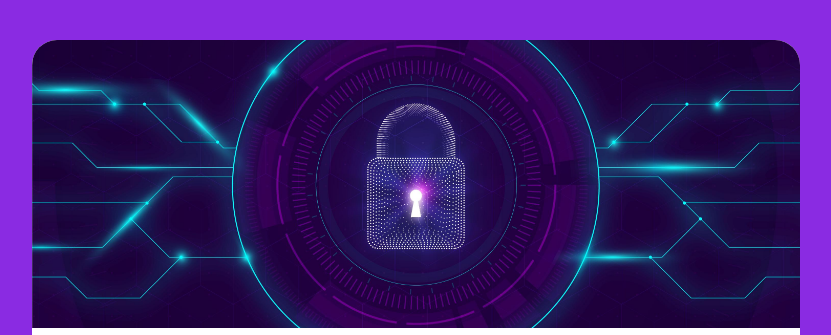
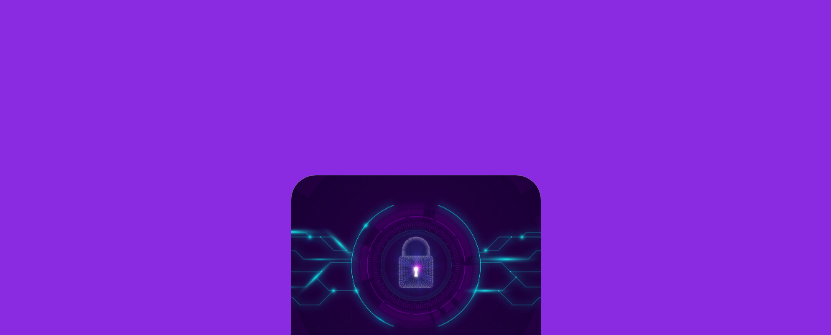
Before and after one commit to Joao-Arthurr/projeto-login, a plain HTML site: page index.html in a window 1280 px wide. Shown: the top 335 px of the page, without its empty margins (224-1055 px from the left). Drawn offline with Linux system fonts and the light colour scheme.

Commit message:
Update style.css

```diff
--- a/estilos/style.css
+++ b/estilos/style.css
@@ -16,8 +16,8 @@ section#login {
     left: 50%;
     transform: translate(-50%, -50%);
     margin: auto;
-    width: 60vw;
-    height: 90vh;
+    width: 250px;
+    height: 450px;
     background-color: rgb(255, 255, 255);
     border-radius: 25px;
     text-align: center;
```
